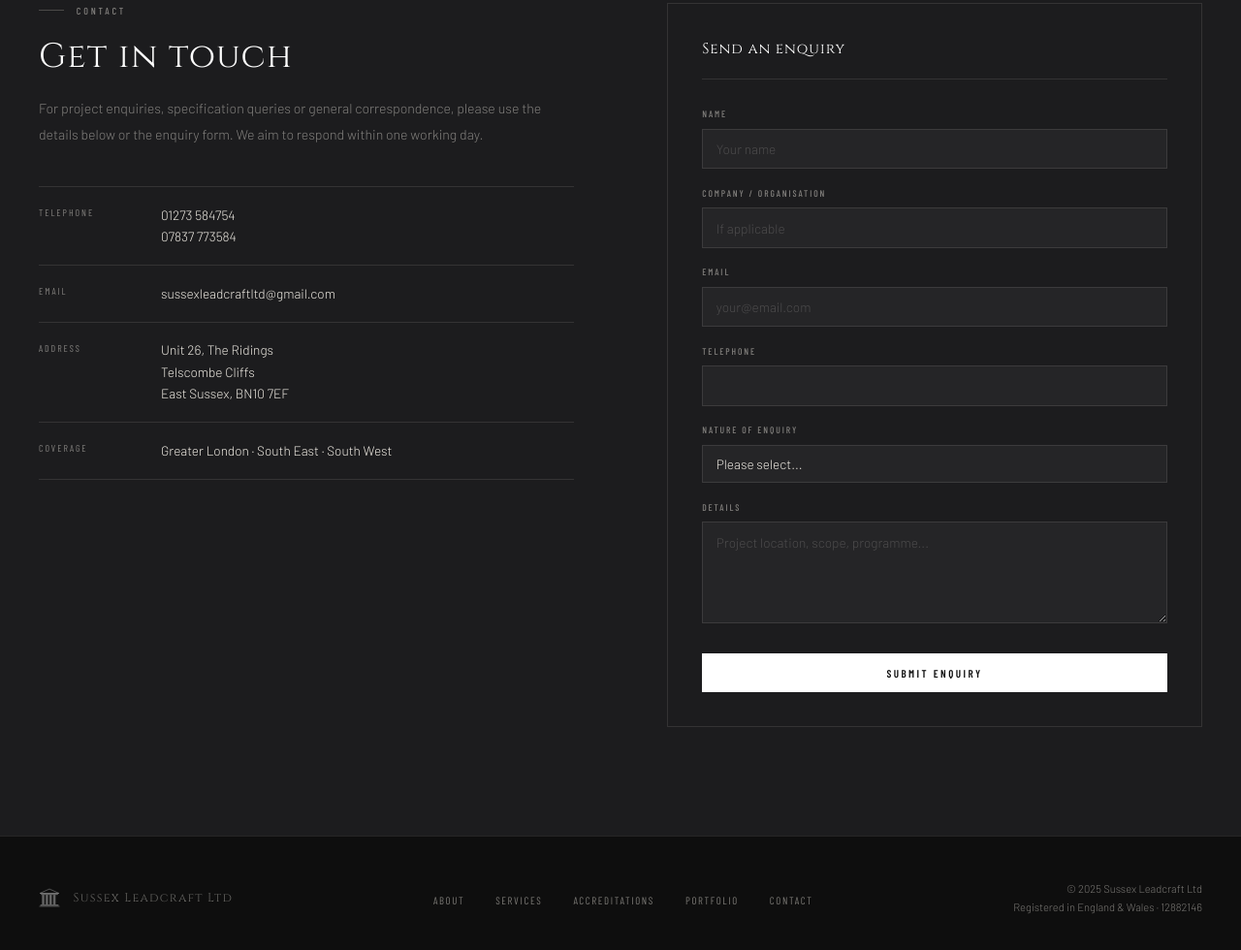
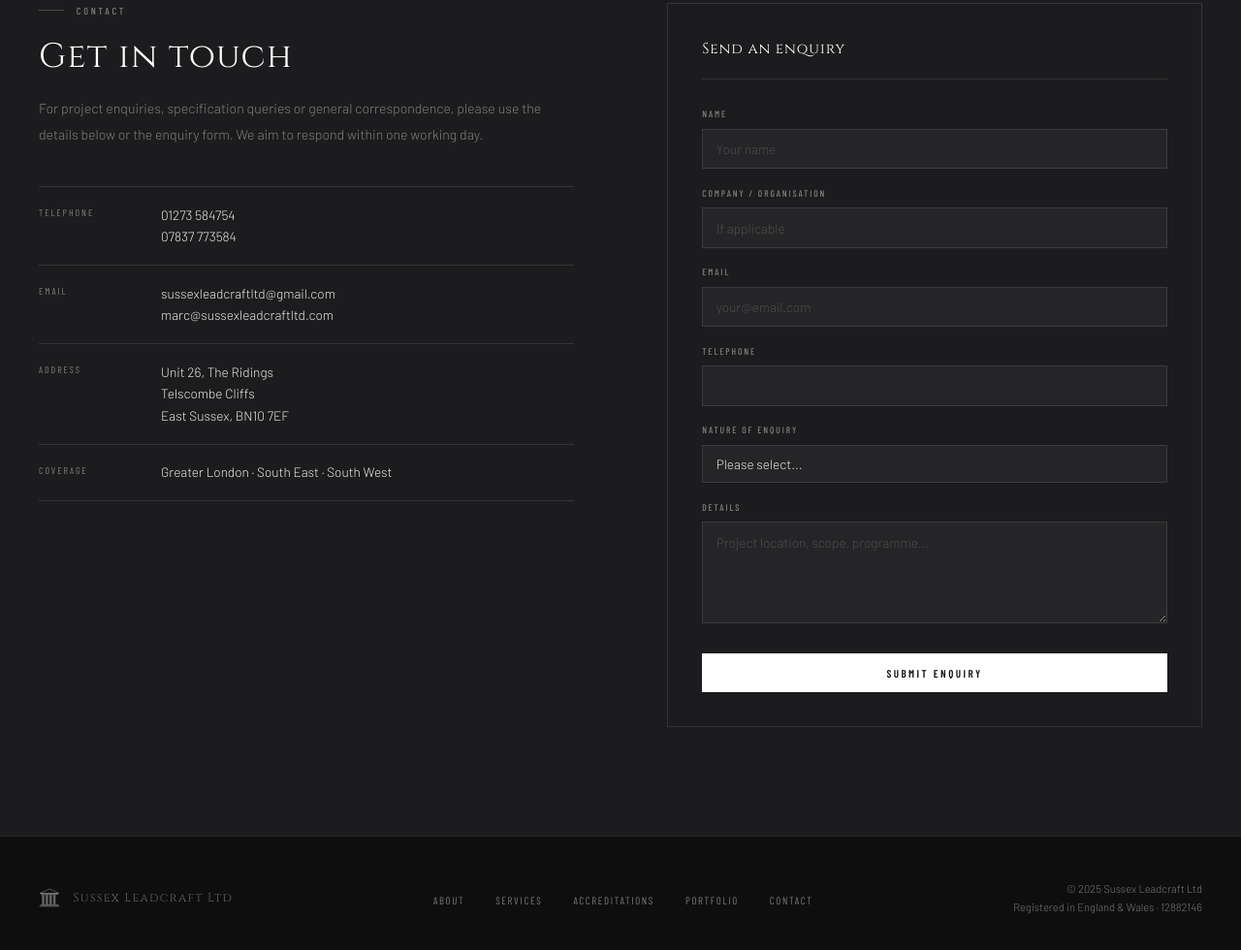
Before and after one commit to webbo28104-sketch/sussexleadcraftltd-site, a plain HTML site: page index.html in a window 1280 px wide. Shown: the part 4668-5648 px from the top of the page at 97% size. Drawn offline with nearby package versions, Linux system fonts and the light colour scheme.

Commit message:
Add marc@sussexleadcraftltd.com alongside Gmail contact address
Co-Authored-By: Claude Opus 5.5 <noreply@anthropic.com>

```diff
--- a/index.html
+++ b/index.html
@@ -278,7 +278,7 @@ footer{background:var(--black);border-top:1px solid var(--border);padding:2.8rem
     <p class="body-text contact-body">For project enquiries, specification queries or general correspondence, please use the details below or the enquiry form. We aim to respond within one working day.</p>
     <div class="contact-table">
       <div class="contact-row"><span class="contact-lbl">Telephone</span><div class="contact-val"><a href="tel:01273584754">01273 584754</a><br><a href="tel:07837773584">07837 773584</a></div></div>
-      <div class="contact-row"><span class="contact-lbl">Email</span><div class="contact-val"><a href="mailto:sussexleadcraftltd@gmail.com">sussexleadcraftltd@gmail.com</a></div></div>
+      <div class="contact-row"><span class="contact-lbl">Email</span><div class="contact-val"><a href="mailto:sussexleadcraftltd@gmail.com">sussexleadcraftltd@gmail.com</a><br><a href="mailto:marc@sussexleadcraftltd.com">marc@sussexleadcraftltd.com</a></div></div>
       <div class="contact-row"><span class="contact-lbl">Address</span><div class="contact-val">Unit 26, The Ridings<br>Telscombe Cliffs<br>East Sussex, BN10 7EF</div></div>
       <div class="contact-row"><span class="contact-lbl">Coverage</span><div class="contact-val">Greater London · South East · South West</div></div>
     </div>
```
